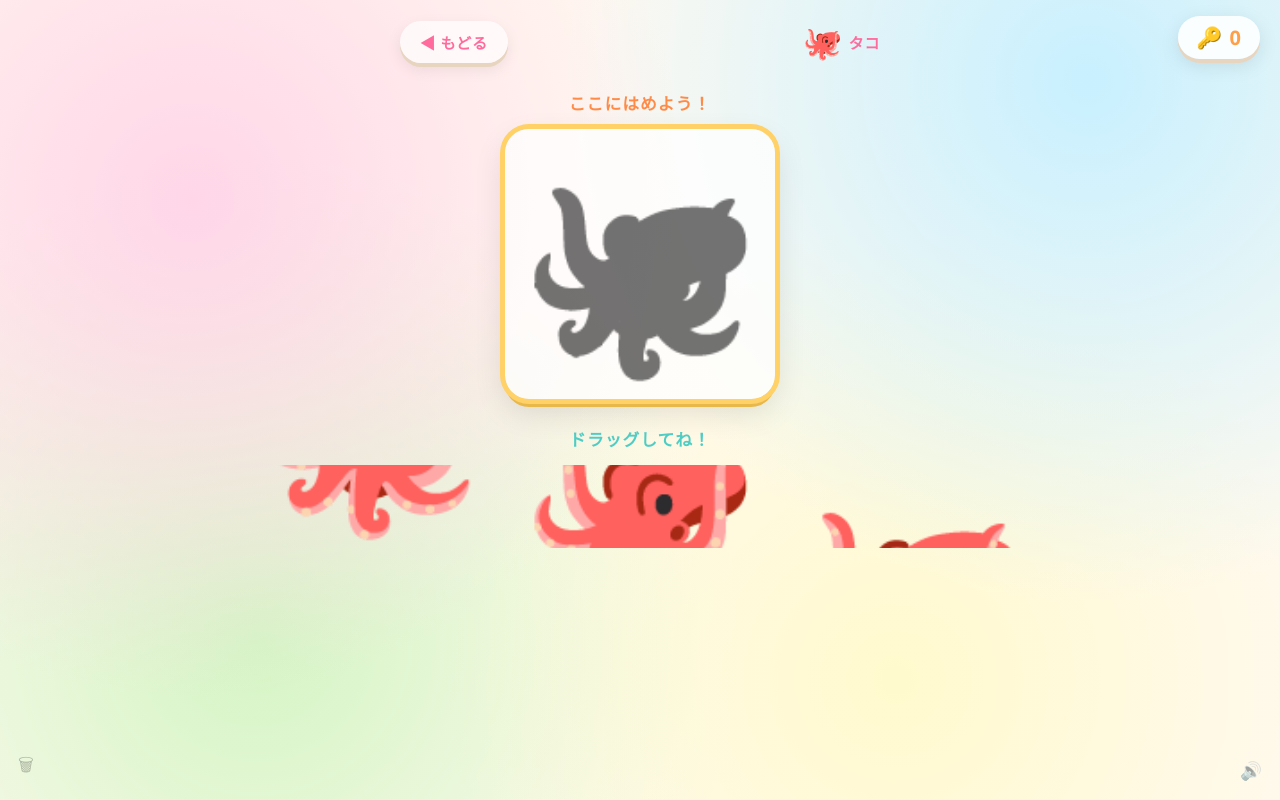
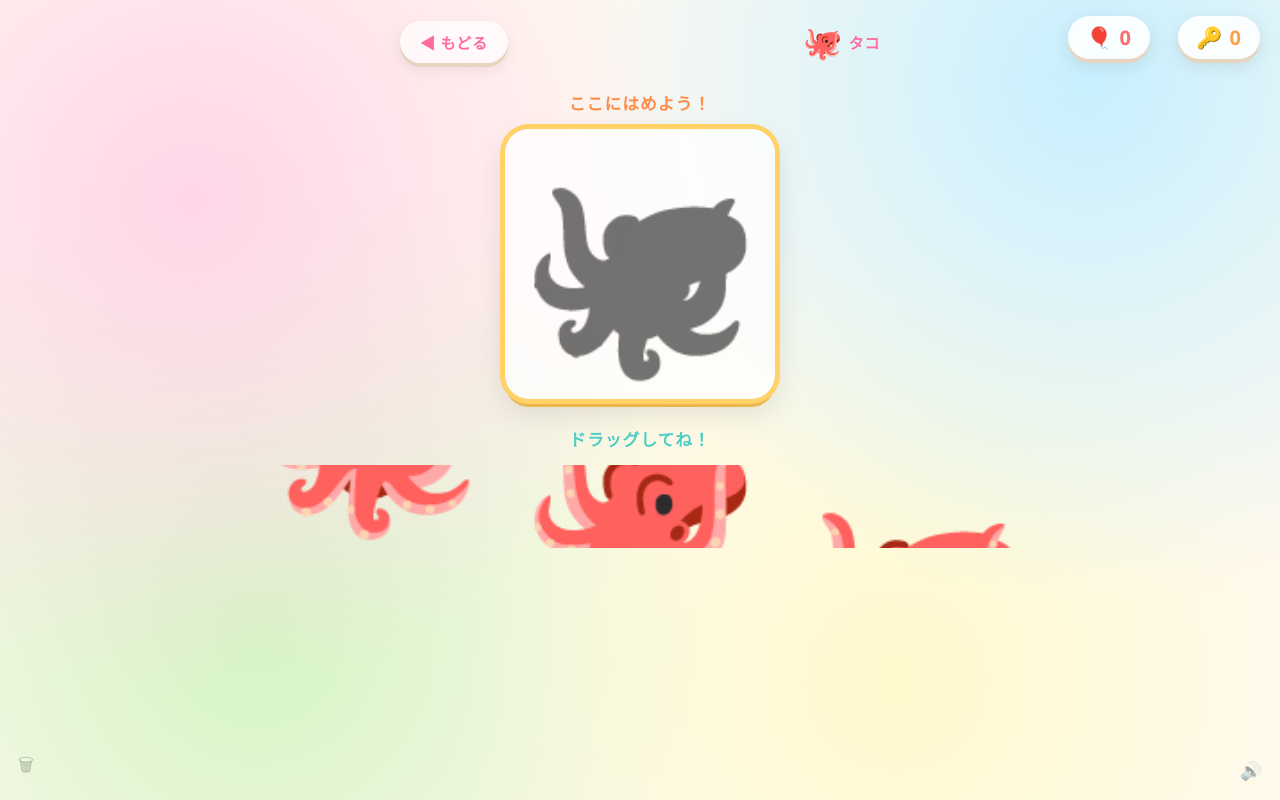
Before and after one commit to yookmt1122-lab/newpuzzle, a React (Vite) app: page / in a window 1280 px wide. Both pictures are taken after a click on the button "スタート！🎮". Built offline with nearby package versions, Linux system fonts and the light colour scheme.

Commit message:
編集後: 風船タップ得点システム追加（鍵カウンター左にスコア表示）

```diff
--- a/src/ShadowPuzzle.css
+++ b/src/ShadowPuzzle.css
@@ -76,6 +76,35 @@
   font-size: 1.25rem;
   font-weight: 900;
   color: #FF9F47;
+  min-width: 1.2ch;
+  text-align: center;
+}
+
+/* ── 風船スコアカウンター ───────────────────────────────────────────────────── */
+.balloon-score {
+  position: fixed;
+  top: 16px;
+  right: 130px;
+  z-index: 1000;
+  display: flex;
+  align-items: center;
+  gap: 6px;
+  background: rgba(255, 255, 255, 0.88);
+  padding: 8px 18px;
+  border-radius: 999px;
+  box-shadow: 0 4px 0 #E8D5C0, 0 6px 20px rgba(0, 0, 0, 0.1);
+  backdrop-filter: blur(6px);
+}
+
+.balloon-score__icon {
+  font-size: 1.3rem;
+  line-height: 1;
+}
+
+.balloon-score__count {
+  font-size: 1.25rem;
+  font-weight: 900;
+  color: #FF6B6B;
   min-width: 1.2ch;
   text-align: center;
 }
--- a/src/ShadowPuzzle.jsx
+++ b/src/ShadowPuzzle.jsx
@@ -224,7 +224,7 @@ function drawBalloon(ctx, x, y, r, color) {
   ctx.stroke()
 }
 
-function Balloons({ active }) {
+function Balloons({ active, onPop }) {
   const canvasRef = useRef(null)
 
   useEffect(() => {
@@ -269,6 +269,7 @@ function Balloons({ active }) {
         if (dx * dx + dy * dy <= 1) {
           b.popped = true
           playPop()
+          onPop?.()
           break
         }
       }
@@ -411,6 +412,16 @@ const KeyCounter = forwardRef(function KeyCounter({ count }, ref) {
     </div>
   )
 })
+
+// ── 風船スコアカウンター ──────────────────────────────────────────────────────
+function BalloonScore({ count }) {
+  return (
+    <div className="balloon-score">
+      <span className="balloon-score__icon">🎈</span>
+      <span className="balloon-score__count">{count}</span>
+    </div>
+  )
+}
 
 // ── 飛ぶ鍵アニメーション ──────────────────────────────────────────────────────
 function FlyingKey({ from, to, onComplete }) {
@@ -609,7 +620,7 @@ function detectTransparentPieces(emoji, nRows, nCols) {
 }
 
 // ── プレイ画面 ────────────────────────────────────────────────────────────────
-function PlayScreen({ animal, clearCount, difficulty, pieceSize, onBack, onComplete }) {
+function PlayScreen({ animal, clearCount, difficulty, pieceSize, onBack, onComplete, onBalloonPop }) {
   const { nRows, nCols } = DIFFICULTY_OPTIONS.find(d => d.key === difficulty)
   const totalPieces = nRows * nCols
   const cellW = pieceSize / nCols
@@ -711,7 +722,7 @@ function PlayScreen({ animal, clearCount, difficulty, pieceSize, onBack, onCompl
   return (
     <main className="puzzle">
       <Confetti active={allPlaced} />
-      <Balloons active={allPlaced} />
+      <Balloons active={allPlaced} onPop={onBalloonPop} />
       <div className="play__header">
         <button className="btn-back" onClick={onBack}>◀ もどる</button>
         <div className="play__animal">
@@ -823,9 +834,10 @@ export default function ShadowPuzzle() {
   })
   const [clearCount,   setClearCount]   = useState(() => lsGet(LS.clearCount, 0))
 
-  const [flyKey,       setFlyKey]       = useState(null)
-  const [soundOn,      setSoundOn]      = useState(true)
-  const [keyEarnAnim,  setKeyEarnAnim]  = useState(null)
+  const [flyKey,        setFlyKey]       = useState(null)
+  const [soundOn,       setSoundOn]      = useState(true)
+  const [keyEarnAnim,   setKeyEarnAnim]  = useState(null)
+  const [balloonScore,  setBalloonScore] = useState(0)
 
   const keyCounterRef = useRef(null)
   const pendingKeyRef = useRef(false)
@@ -954,11 +966,13 @@ export default function ShadowPuzzle() {
   }, [])
 
   const handleStart = useCallback(() => {
+    setBalloonScore(0)
     startBgm('play')
     setScreen('play')
   }, [])
 
   const handleBack = useCallback(() => {
+    setBalloonScore(0)
     startBgm('select')
     setScreen('select')
   }, [])
@@ -966,6 +980,7 @@ export default function ShadowPuzzle() {
   return (
     <>
       <KeyCounter ref={keyCounterRef} count={keyCount} />
+      {screen === 'play' && <BalloonScore count={balloonScore} />}
 
       <button className="btn-debug-reset" onClick={handleDebugReset} aria-label="データをリセット">
         🗑
@@ -1013,6 +1028,7 @@ export default function ShadowPuzzle() {
           pieceSize={pieceSize}
           onBack={handleBack}
           onComplete={handleComplete}
+          onBalloonPop={() => setBalloonScore(s => s + 1)}
         />
       )}
     </>
```
